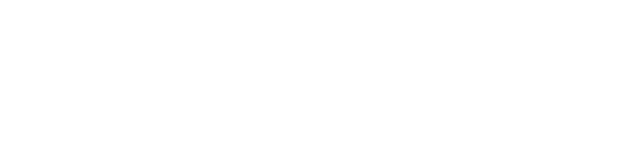
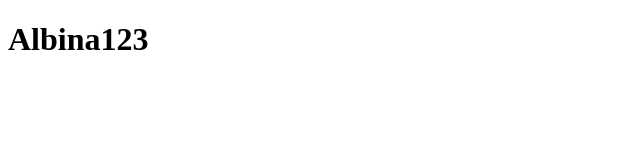
Before and after one commit to Olbench/purpleschool_html_css, a plain HTML site: page index.html in a window 1280 px wide. Shown: the whole page, without its empty margins (0-640 px from the left). Drawn offline with Linux system fonts and the light colour scheme.

Commit message:
commit issue-1

```diff
--- a/index.html
+++ b/index.html
@@ -3,9 +3,9 @@
 <head>
     <meta charset="UTF-8">
     <meta name="viewport" content="width=device-width, initial-scale=1.0">
-    <title>Document</title>
+    <title>Albina</title>
 </head>
 <body>
-
+    <h1>Albina123</h1>
 </body>
 </html>
```
